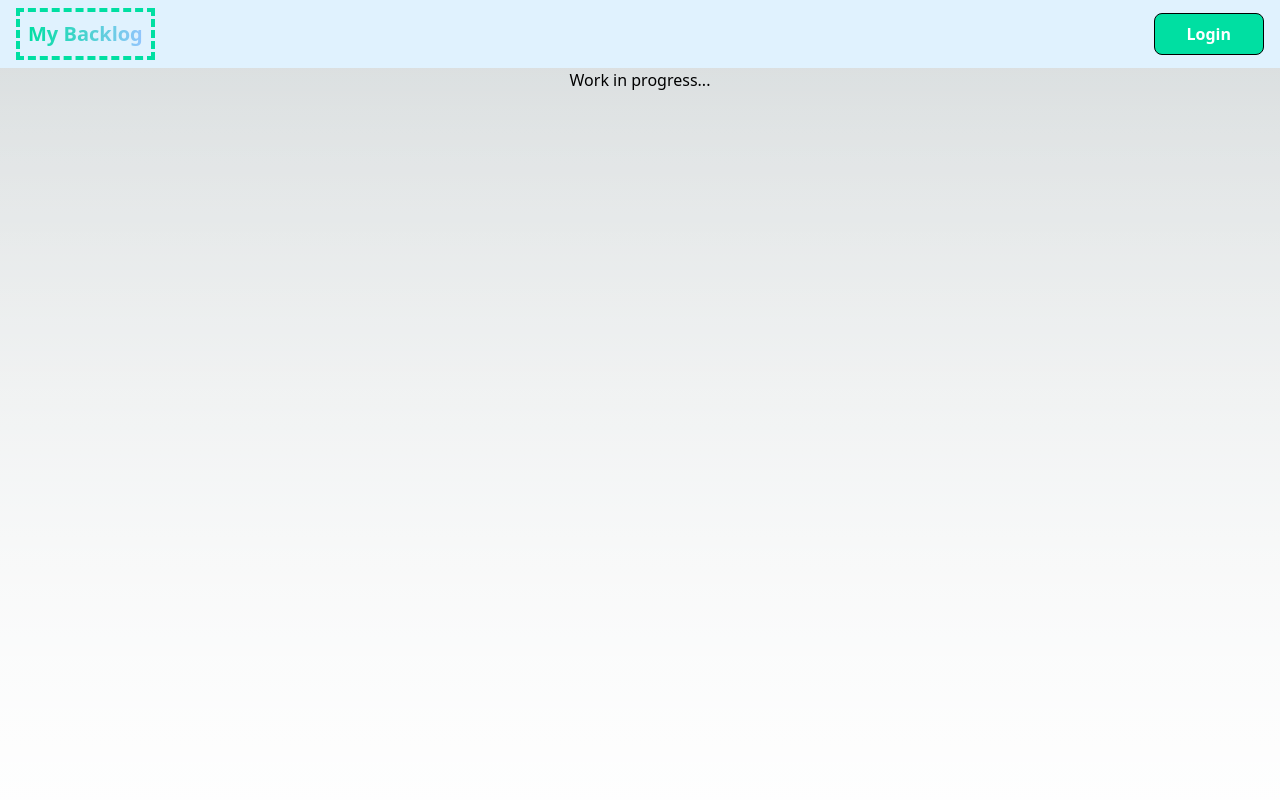
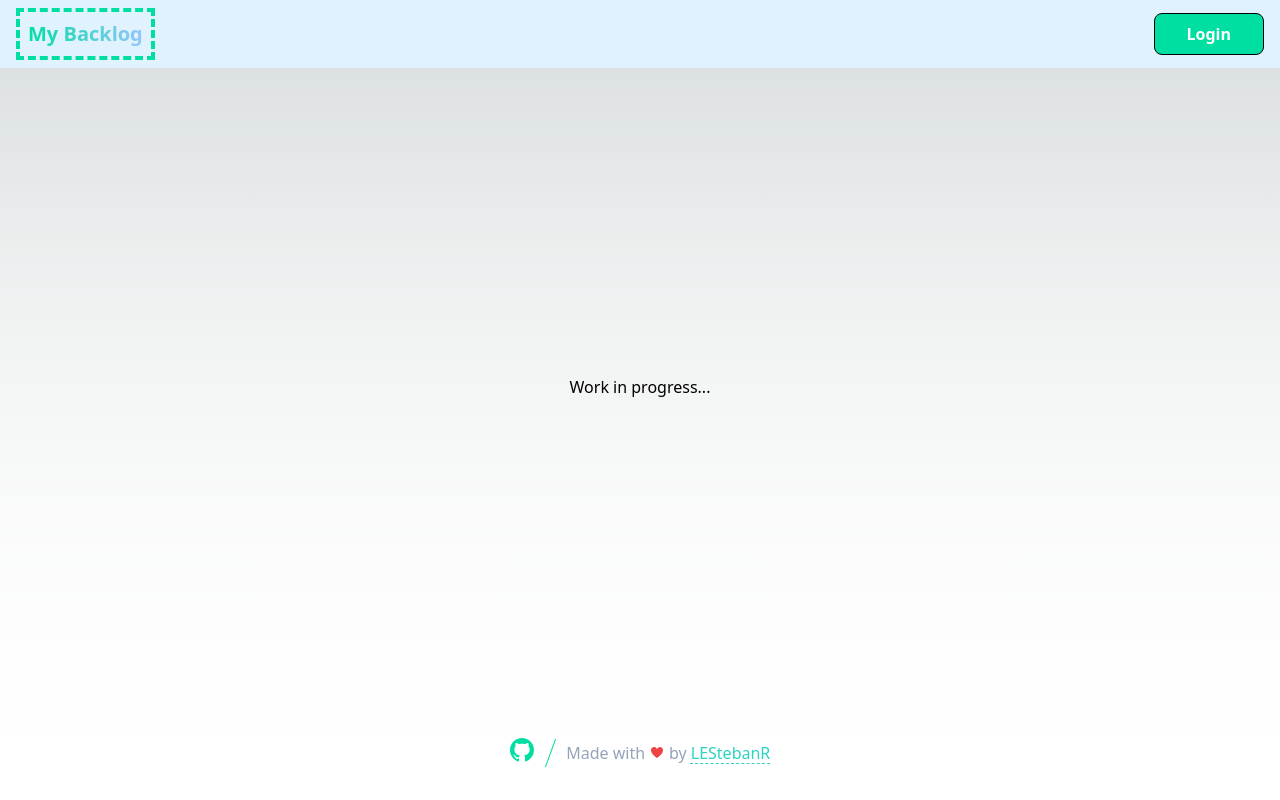
Before and after one commit to LEstebanR/myBacklog, a Next.js app: page / in a window 1280 px wide. Shown: the top 800 px of the page. Built offline with nearby package versions, Linux system fonts and the light colour scheme.

Commit message:
fix colors

```diff
--- a/src/components/UI/Layout.tsx
+++ b/src/components/UI/Layout.tsx
@@ -8,7 +8,7 @@ interface LayoutProps {
 
 const Layout: React.FC<LayoutProps> = ({ children }) => {
   return (
-    <div className="flex flex-col items-center min-h-screen justify-between from-transparent bg-gradient-to-b from-secondary to-white">
+    <div className="flex flex-col items-center min-h-screen justify-between from-transparent bg-gradient-to-b from-sky-100 to-white">
       <Header />
       <main>{children}</main>
       <Footer />
--- a/src/pages/index.tsx
+++ b/src/pages/index.tsx
@@ -1,5 +1,5 @@
 import React from 'react'
 
 export default function Home(): React.JSX.Element {
-  return <p className="h-screen">Work in progress...</p>
+  return <p>Work in progress...</p>
 }
--- a/tailwind.config.js
+++ b/tailwind.config.js
@@ -12,7 +12,7 @@ module.exports = {
       },
       gradientColorStops: {
         primary: '#00DFA2',
-        secondary: '#e0f2fe',
+        secondary: '#e0f2fe', // sky-100
       },
     },
   },
```
